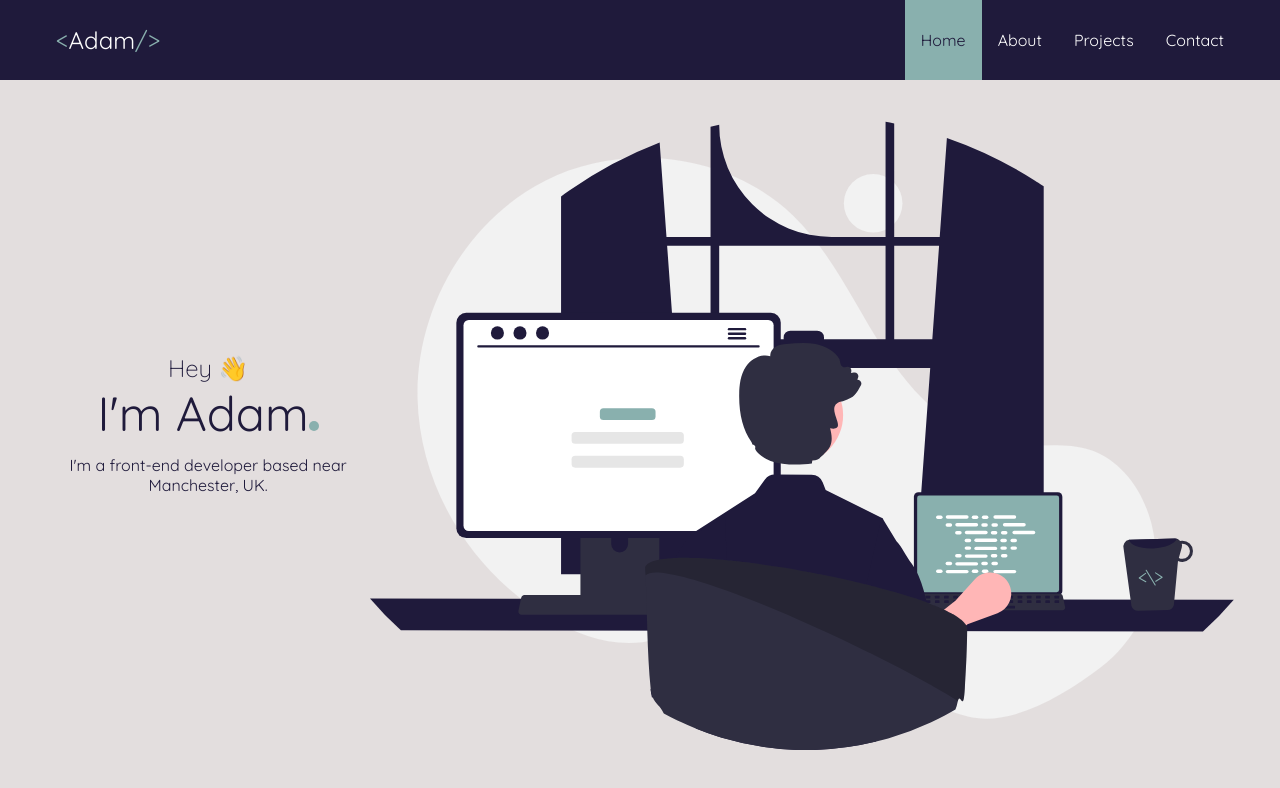
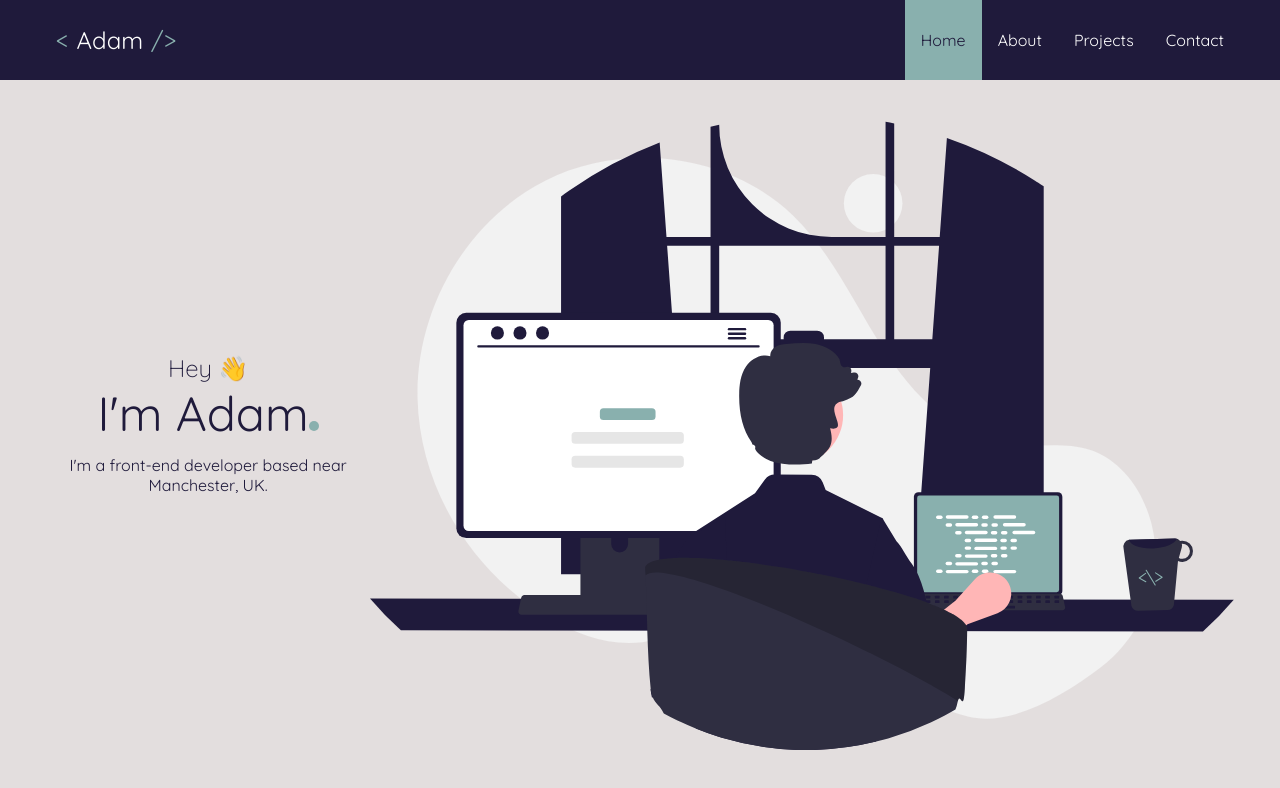
Before and after one commit to adamrutherfordshaw/personal-website, a Next.js app: page / in a window 1280 px wide. Shown: the top 788 px of the page. Built offline with nearby package versions, Linux system fonts and the light colour scheme.

Commit message:
fix: add spacing to HomeLink logo text

```diff
--- a/src/components/navigation-bar/navigation-bar.styles.ts
+++ b/src/components/navigation-bar/navigation-bar.styles.ts
@@ -29,6 +29,7 @@ export const HomeLink = styled(Link)`
 
   span {
     color: ${({ theme }) => theme.textColour.light};
+    margin-inline: 8px;
   }
   @media (min-width: 37.5em) {
     padding-left: 16px;
```
